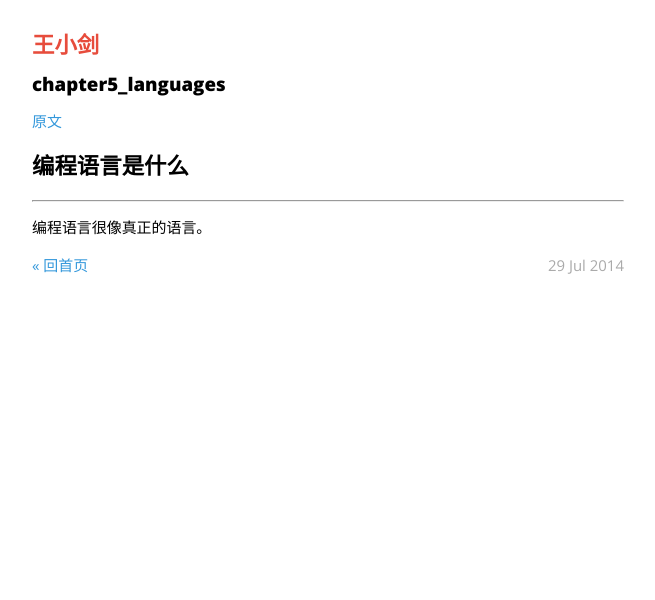
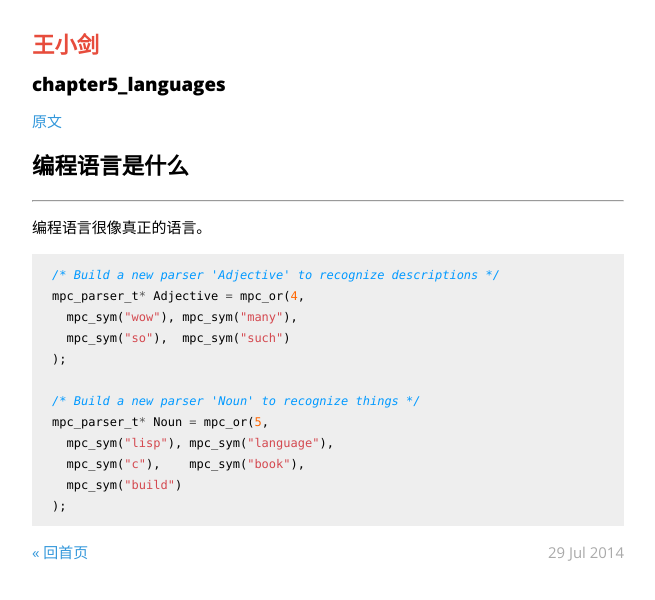
Before and after one commit to hiwjd/hiwjd.github.io, a Jekyll site: the page built from _posts/2014-07-29-chapater5_languages.markdown, in a window 1280 px wide. Shown: the top 600 px of the page, without its empty margins (312-967 px from the left). Built offline with Jekyll 4.4.1, drawn with Linux system fonts in a browser that asks for light colours; Markdown is read by kramdown in place of the engine named in the settings; comment, search, counter and statistics services are not loaded.

Commit message:
Published with https://stackedit.io/

```diff
--- a/_posts/2014-07-29-chapater5_languages.markdown
+++ b/_posts/2014-07-29-chapater5_languages.markdown
@@ -11,3 +11,18 @@ categories: post
 ---
 
 编程语言很像真正的语言。
+
+{% highlight c %}
+/* Build a new parser 'Adjective' to recognize descriptions */
+mpc_parser_t* Adjective = mpc_or(4,
+  mpc_sym("wow"), mpc_sym("many"),
+  mpc_sym("so"),  mpc_sym("such")
+);
+
+/* Build a new parser 'Noun' to recognize things */
+mpc_parser_t* Noun = mpc_or(5,
+  mpc_sym("lisp"), mpc_sym("language"),
+  mpc_sym("c"),    mpc_sym("book"),
+  mpc_sym("build")
+);
+{% endhighlight %}
```
